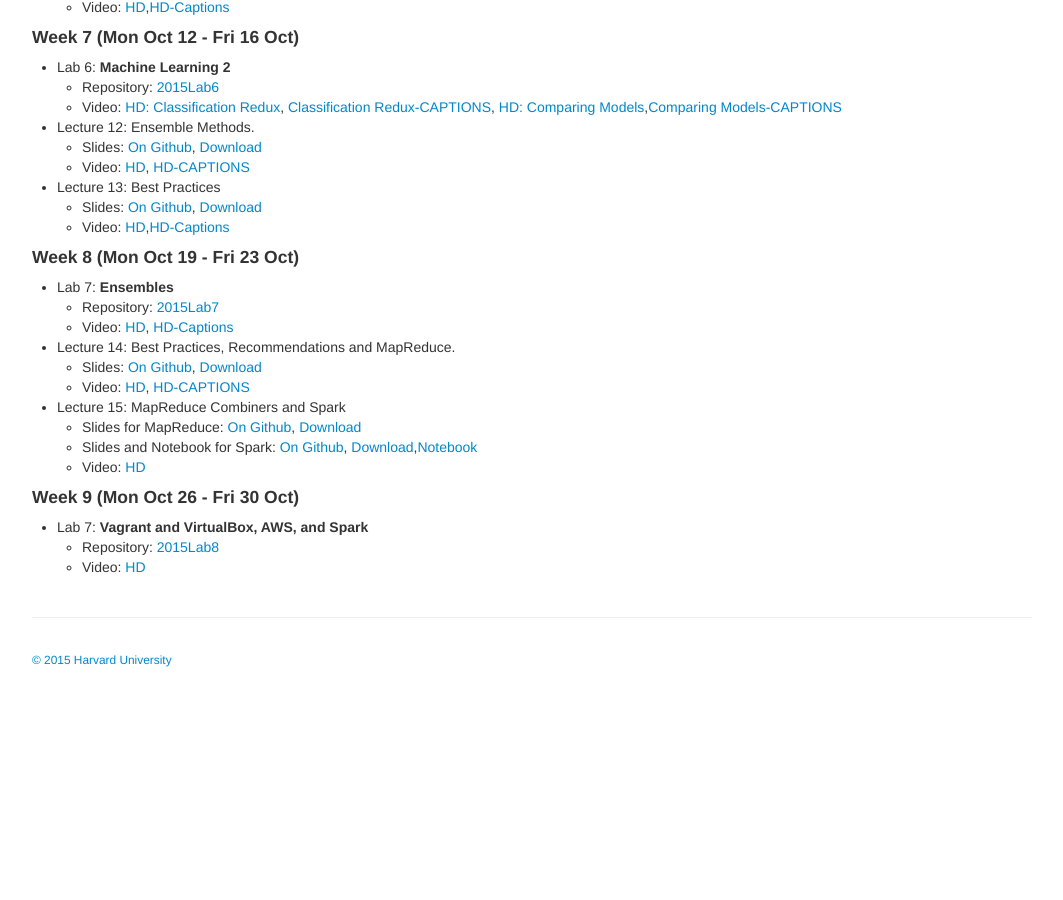
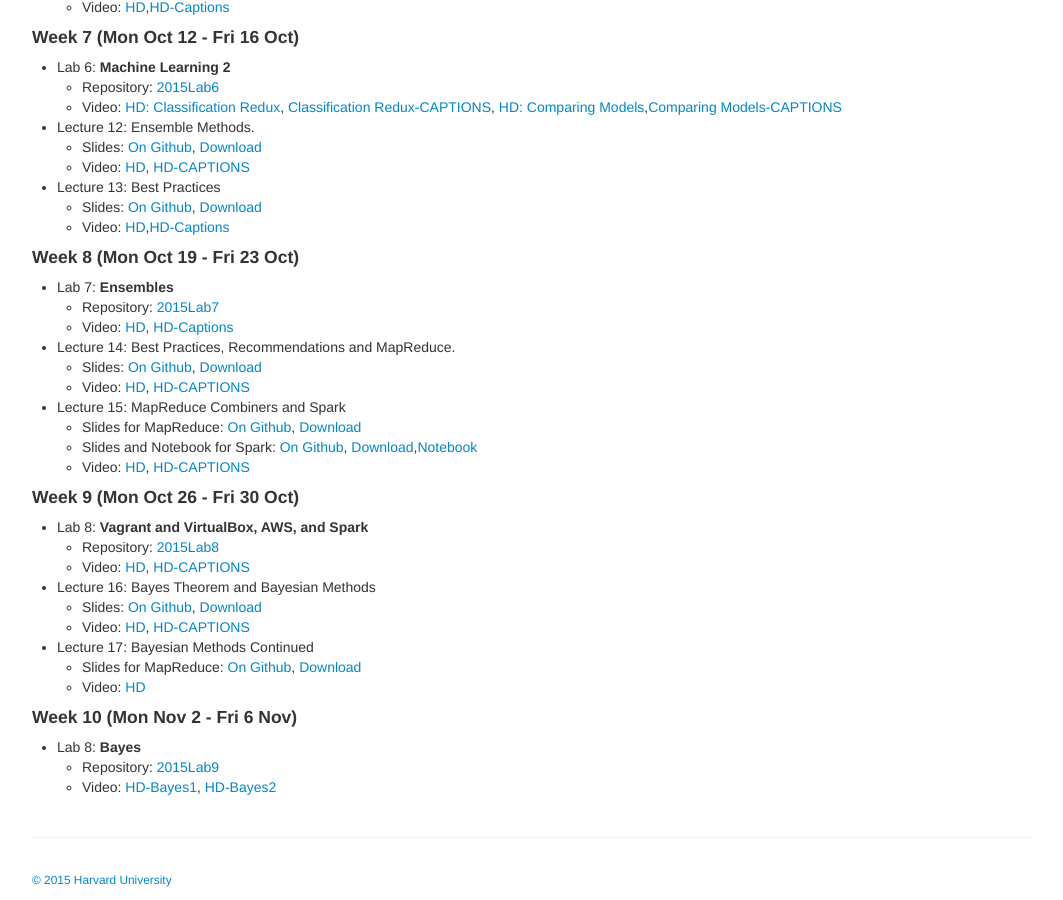
Before and after one commit to cs109/2015, a Jekyll site: the page built from pages/videos.md, in a window 1280 px wide and 900 px high, scrolled down 1558 px. Shown: the whole window, without its empty margins (108-1171 px from the left). Built offline with Jekyll 4.4.1, drawn with Linux system fonts in a browser that asks for light colours; before the commit the page ends 2238 px from its top, so only the background shows below that.

Commit message:
added last week and labs

```diff
--- a/pages/videos.md
+++ b/pages/videos.md
@@ -122,10 +122,25 @@ We've also started a YouTube [channel](https://www.youtube.com/channel/UC0-KaiZF
 - Lecture 15: MapReduce Combiners and Spark
   - Slides for MapReduce: [On Github](https://github.com/cs109/2015/blob/master/Lectures/15a-MapReduce_Combiner.pdf), [Download](https://github.com/cs109/2015/raw/master/Lectures/15a-MapReduce_Combiner.pdf)
   - Slides and Notebook for Spark: [On Github](https://github.com/cs109/2015/blob/master/Lectures/15b-Spark.pdf), [Download](https://github.com/cs109/2015/raw/master/Lectures/15b-Spark.pdf),[Notebook](https://github.com/cs109/2015/blob/master/Lectures/15b-Spark.ipynb)
-  - Video: [HD](https://matterhorn.dce.harvard.edu/engage/player/watch.html?id=10964b32-dcdc-49d2-b766-039b707a5c37)
+  - Video: [HD](https://matterhorn.dce.harvard.edu/engage/player/watch.html?id=10964b32-dcdc-49d2-b766-039b707a5c37),
+  [HD-CAPTIONS](https://matterhorn.dce.harvard.edu/engage/player/watch.html?id=4d529afe-7fe0-42b8-a4d8-50aca797bdcf)
 
 ####Week 9 (Mon Oct 26 - Fri 30 Oct)
 
-- Lab 7: **Vagrant and VirtualBox, AWS, and Spark**
+- Lab 8: **Vagrant and VirtualBox, AWS, and Spark**
    - Repository: [2015Lab8](https://github.com/cs109/2015lab8)
-   - Video: [HD](https://matterhorn.dce.harvard.edu/engage/player/watch.html?id=6f1deb9e-051b-4019-99ec-19aee14be9d9)
+   - Video: [HD](https://matterhorn.dce.harvard.edu/engage/player/watch.html?id=6f1deb9e-051b-4019-99ec-19aee14be9d9), [HD-CAPTIONS](https://matterhorn.dce.harvard.edu/engage/player/watch.html?id=6d41b545-6329-49e7-a2b8-ec0d218a5bc5)
+
+- Lecture 16: Bayes Theorem and Bayesian Methods
+     - Slides: [On Github](https://github.com/cs109/2015/blob/master/Lectures/16-BayesianMethods.pdf), [Download](https://github.com/cs109/2015/raw/master/Lectures/16-BayesianMethods.pdf)
+     - Video: [HD](https://matterhorn.dce.harvard.edu/engage/player/watch.html?id=233f6c34-306f-481b-8ea5-be33076eb6a8), [HD-CAPTIONS](https://matterhorn.dce.harvard.edu/engage/player/watch.html?id=15fcc277-f6f1-4db5-9b8b-f941c49db487)
+
+- Lecture 17: Bayesian Methods Continued
+    - Slides for MapReduce: [On Github](https://github.com/cs109/2015/blob/master/Lectures/17BayesianMethodsContinued.pdf), [Download](https://github.com/cs109/2015/raw/master/Lectures/17BayesianMethodsContinued.pdf)
+    - Video: [HD](https://matterhorn.dce.harvard.edu/engage/player/watch.html?id=e63c650e-4cf6-4bee-b57e-f16e927ba25a)
+
+####Week 10 (Mon Nov 2 - Fri 6 Nov)
+
+- Lab 8: **Bayes**
+   - Repository: [2015Lab9](https://github.com/cs109/2015lab9)
+   - Video: [HD-Bayes1](https://matterhorn.dce.harvard.edu/engage/player/watch.html?id=2819e79e-d6b9-4988-a0ca-8fc3850ab065), [HD-Bayes2](https://matterhorn.dce.harvard.edu/engage/player/watch.html?id=033ddb0d-55c9-4852-8bf1-d73968b20f8e)
```
